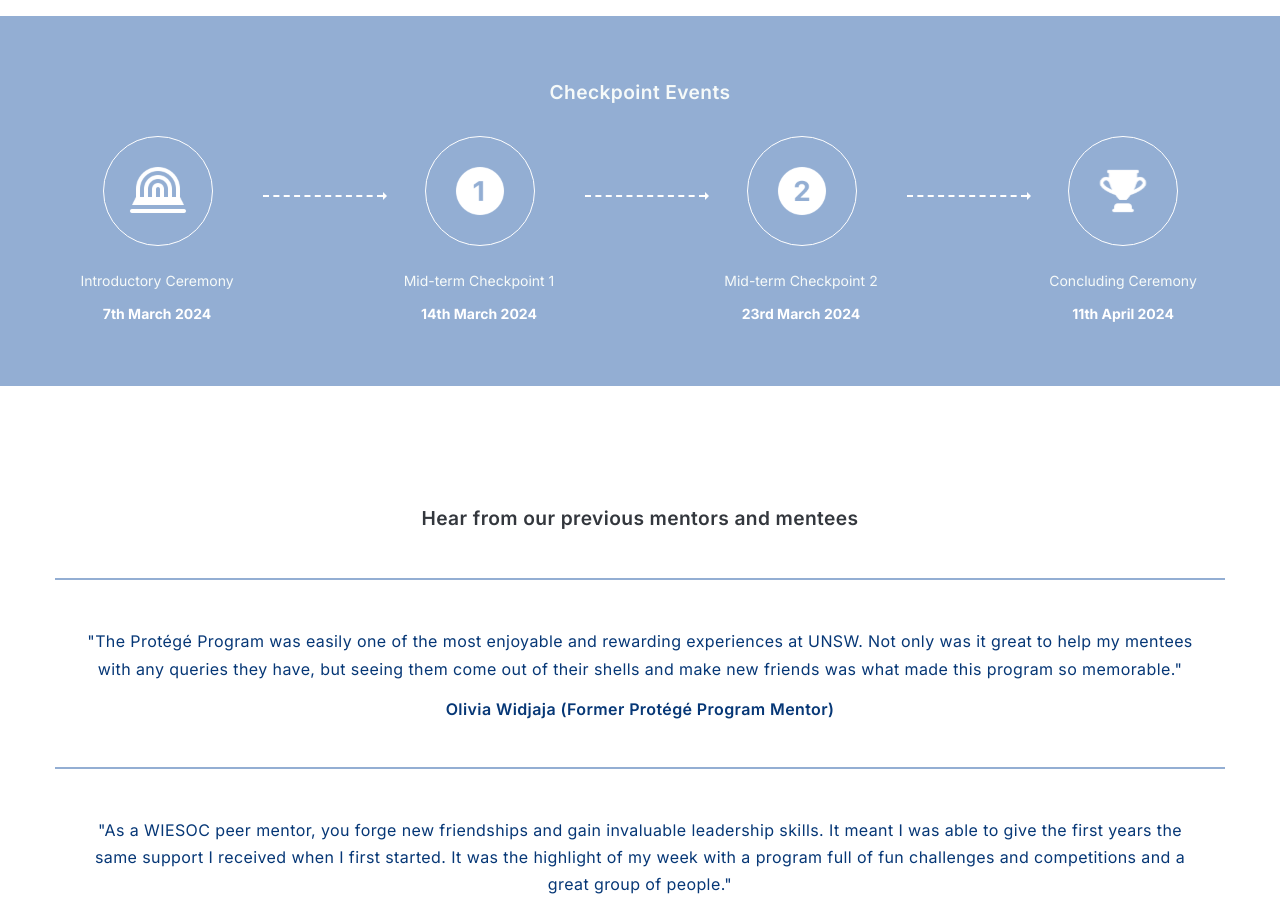
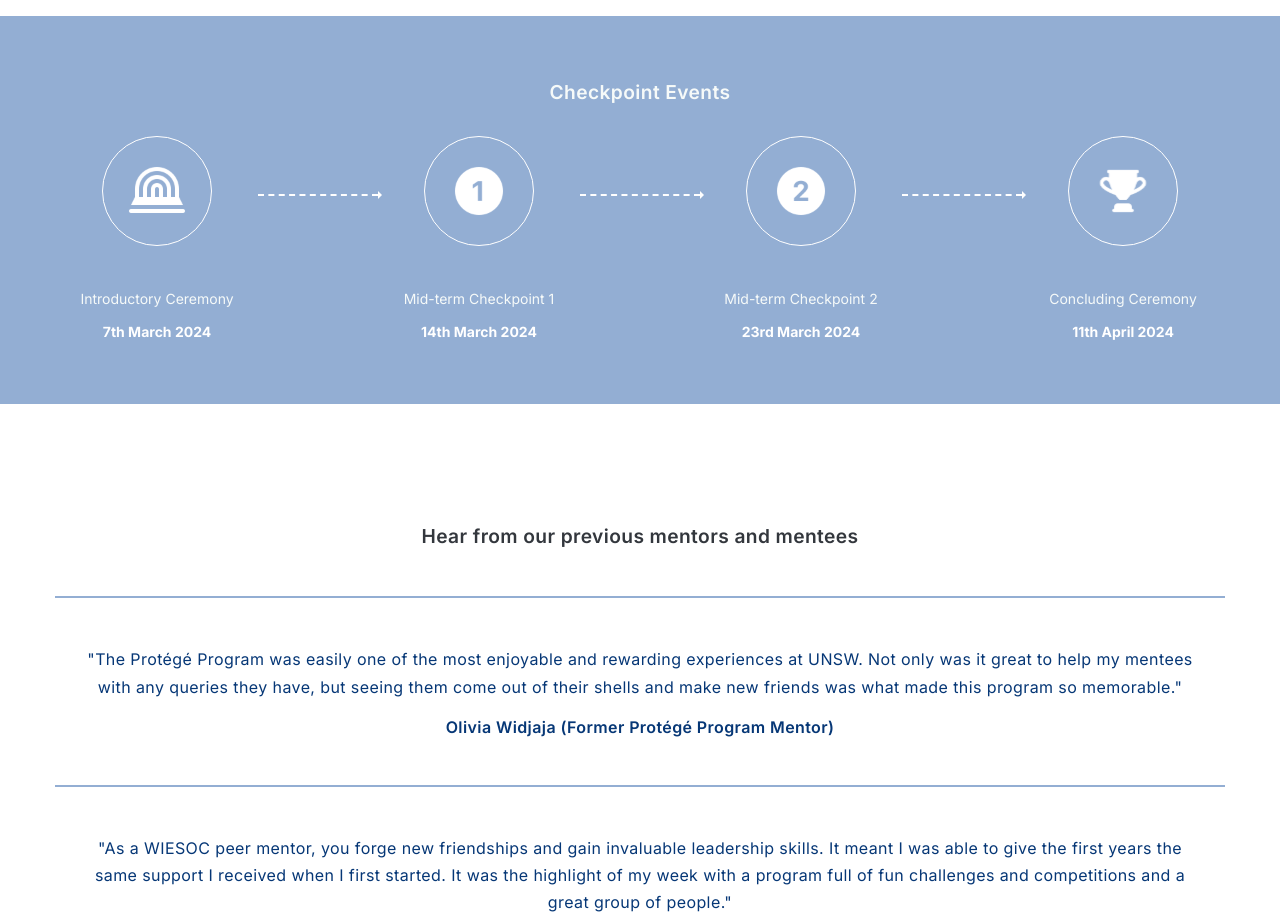
Before and after one commit to UNSW-WIESoc/website, a Next.js app: page /programs/protege-program in a window 1280 px wide. Shown: the part 1740-2655 px from the top of the page. Built offline with nearby package versions, Linux system fonts and the light colour scheme.

Commit message:
fixed distorted circle

```diff
--- a/components/ProgramsTimeline.tsx
+++ b/components/ProgramsTimeline.tsx
@@ -29,7 +29,8 @@ const Arrow = () => {
         borderBottom: { xs: 'none', sm: 'none', md: '2px dashed white'},
         borderLeft: { xs: '2px dashed white', sm: '2px dashed white', md: '0px' },
         position: 'relative',
-        marginLeft: {xs: '0px', sm: '0px', md: '50px'}
+        marginLeft: { xs: '0px', sm: '0px', md: '325px' },
+        top: { xs: '0px', sm: '0px', md: '-65px' },
       },
       '&:after': {
         content: '""',
@@ -38,6 +39,7 @@ const Arrow = () => {
         borderBottom: { xs: 'none', sm: 'none', md: '4px solid transparent' },
         borderLeft: { xs: '4px solid transparent', sm: '4px solid transparent', md: '4px solid white' },
         borderRight: { xs: '4px solid transparent', sm: '4px solid transparent', md: 'none' },
+        transform: { xs: 'translateY(0)', sm: 'translateY(0)', md: 'translateY(-65px)' },
       },
     }}
   />
@@ -49,11 +51,11 @@ const TimelineCard: FC<TimelineCardProps> = ({ icon, isLast }) => (
     textAlign="center"
     sx={{
       display: 'flex',
-      flexDirection: { xs: 'column', sm: 'column', md: 'row' },
+      flexDirection: { xs: 'column', sm: 'column', md: 'column' },
       alignItems: { xs:'center', sm: 'center', md: 'center' },
       justifyContent: 'center',
       width: '100%',
-      ml: isLast ? { xs: 0, sm: 0, md: 0 } : { xs: 0, sm: 0, md: 11 },
+      ml: isLast ? { xs: 0, sm: 0, md: 0 } : { xs: 0, sm: 0, md: 0 },
     }}
   >
     <Box
```
